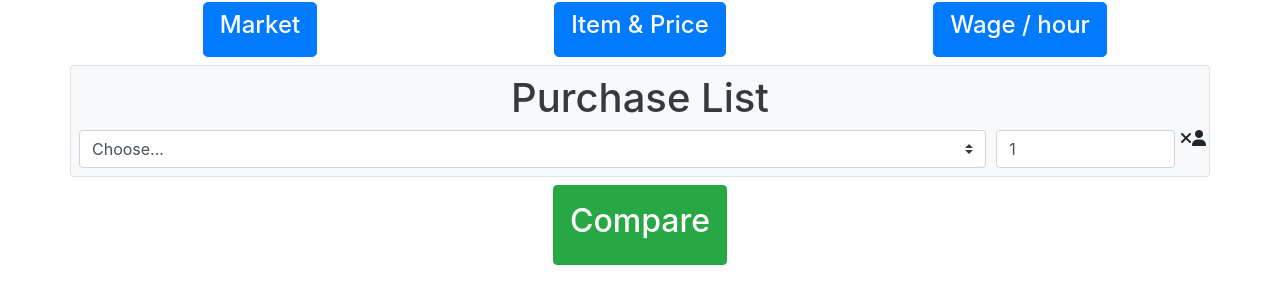
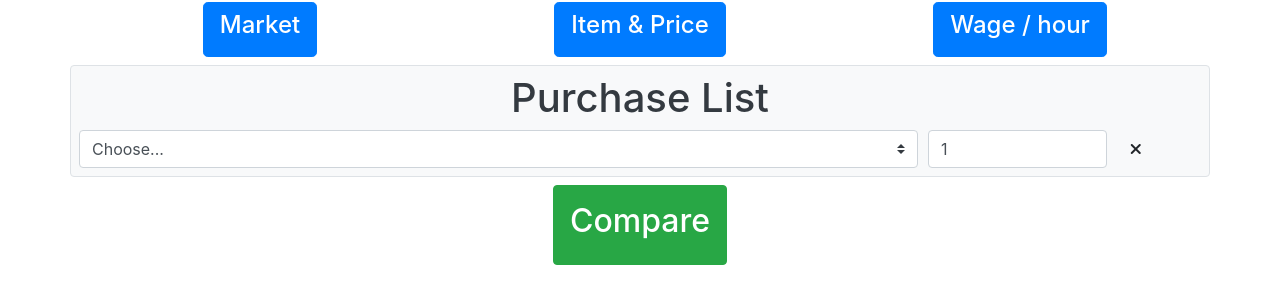
Before and after one commit to rodolfofrainer/appCarol, a Django app: page / in a window 1280 px wide. Shown: the part 126-430 px from the top of the page. Run offline with Django 4.2, Linux system fonts and the light colour scheme; some libraries are stand-ins or nearby versions.

Commit message:
update fontawesome icons

```diff
--- a/calculator/templates/home.html
+++ b/calculator/templates/home.html
@@ -40,7 +40,7 @@
         <form>
             {% csrf_token %}
             <div class="form-row">
-                <div class="col">
+                <div class="col-md-9">
                     <select class="custom-select" id="inputGroupSelect01">
                         <option selected>Choose...</option>
                         <option value="1">One</option>
@@ -51,8 +51,11 @@
                 <div class="col-md-2 form-outline">
                   <input type="number" id="typeNumber" class="form-control" min='0' value='1'/>
                 </div>
-                <i class="fa-solid fa-xmark"></i>
-                <i class="fa-solid fa-user"></i>
+                <div class="col-md-1">
+                    <button class='btn' href="#">
+                        <i class="fa-solid fa-xmark"></i>
+                    </button>
+              </div>
             </div>
         </form>
       </div>
```
Also changed, not shown: requirements.txt (added, +23 -0 lines), calculator/templates/base.html (line endings or trailing spaces).
